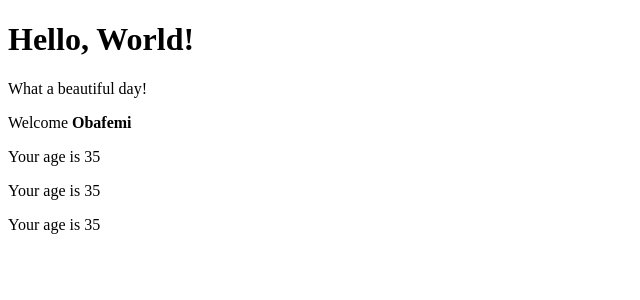
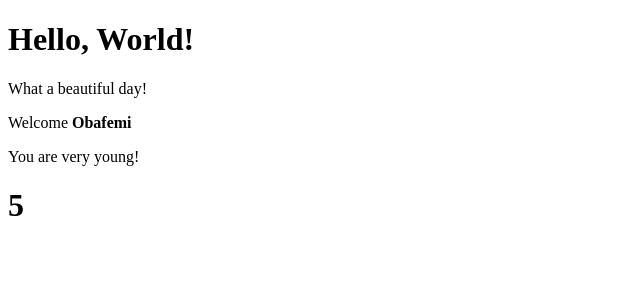
Before and after one commit to swisscodes/develhope-React, a React (Create React App) app in the folder components/: page / in a window 1280 px wide. Shown: the top 300 px of the page, without its empty margins (0-640 px from the left). Built offline with nearby package versions, Linux system fonts and the light colour scheme.

Commit message:
comp 01|

```diff
--- a/components/src/Age.jsx
+++ b/components/src/Age.jsx
@@ -4,10 +4,22 @@ class Age extends React.Component {
   render() {
     const { age } = this.props;
     return (
-      <>
-        <p>Your age is {age}</p>
-      </>
+      <>{age > 18 ? <p>Your age is {age}</p> : <p>You are very young!</p>}</>
     );
   }
 }
 export default Age;
+
+// asignment edits
+/*
+
+    <>
+        <p>Your age is {age}</p>
+    </>
+
+
+    Conditional Rendering - 05
+    <>
+        {age > 18 ? <p>Your age is {age}</p> : <p>You are very young!</p>}
+    </>
+*/
--- a/components/src/App.jsx
+++ b/components/src/App.jsx
@@ -1,13 +1,15 @@
 import React from 'react';
 import Hello from './Hello';
 import Welcome from './Welcome';
+import Counter from './Counter';
 
 class App extends React.Component {
   render() {
     return (
       <div>
         <Hello />
-        <Welcome name=<strong>{'Obafemi'}</strong> age={35} />
+        <Welcome name=<strong>{'Obafemi'}</strong> age={12} />
+        <Counter />
       </div>
     );
   }
--- /dev/null
+++ b/components/src/Counter.jsx
@@ -0,0 +1,23 @@
+import React from 'react';
+
+class Counter extends React.Component {
+  state = {
+    count: 0,
+  };
+
+  componentDidMount() {
+    setInterval(() => {
+      this.setState((state) => (state.count += 1));
+    }, 1000);
+  }
+
+  render() {
+    return (
+      <>
+        <h1>{this.state.count}</h1>
+      </>
+    );
+  }
+}
+
+export default Counter;
--- a/components/src/index.jsx
+++ b/components/src/index.jsx
@@ -3,8 +3,4 @@ import ReactDOM from 'react-dom/client';
 import App from './App';
 
 const root = ReactDOM.createRoot(document.getElementById('root'));
-root.render(
-  <React.StrictMode>
-    <App />
-  </React.StrictMode>
-);
+root.render(<App />);
```
